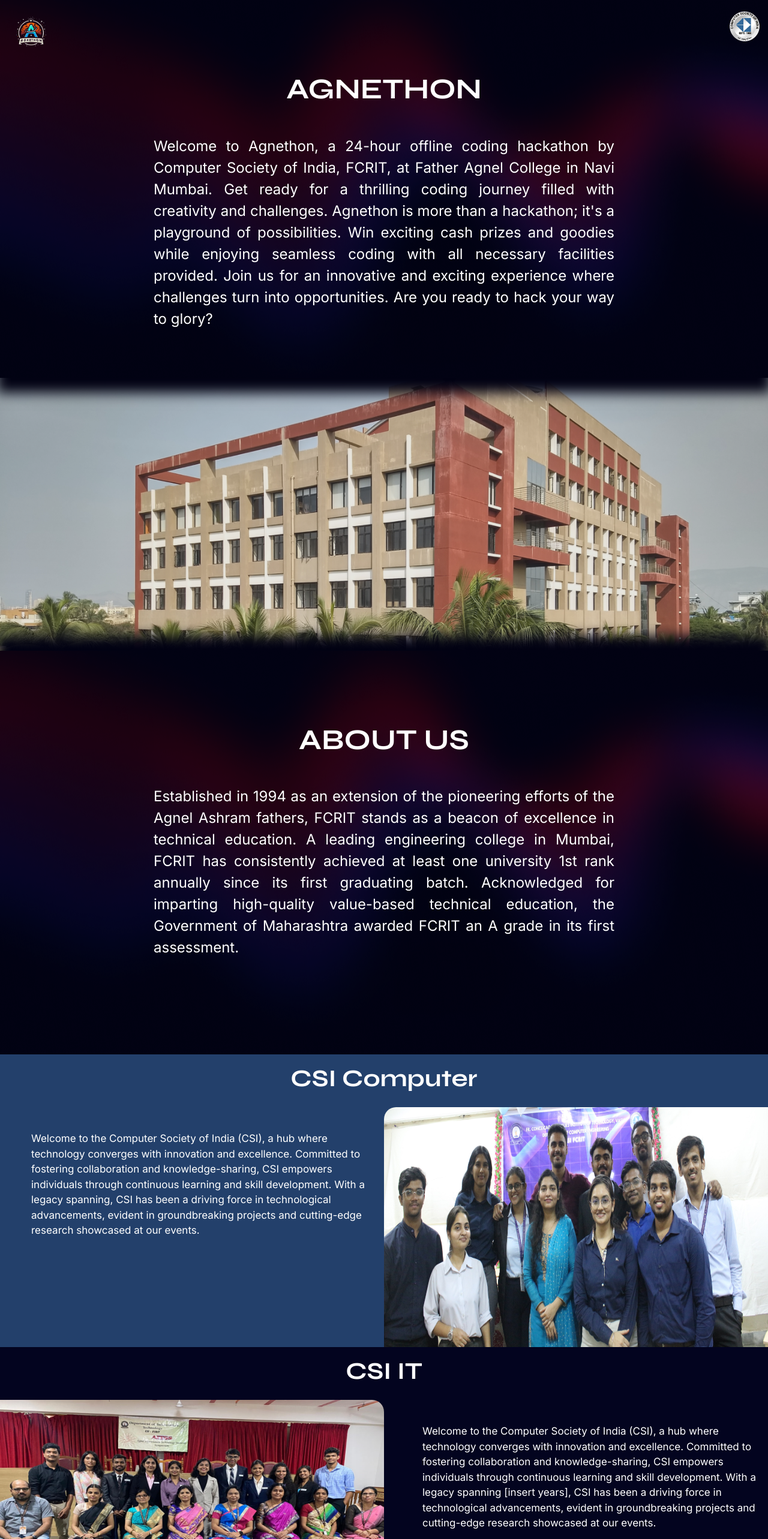
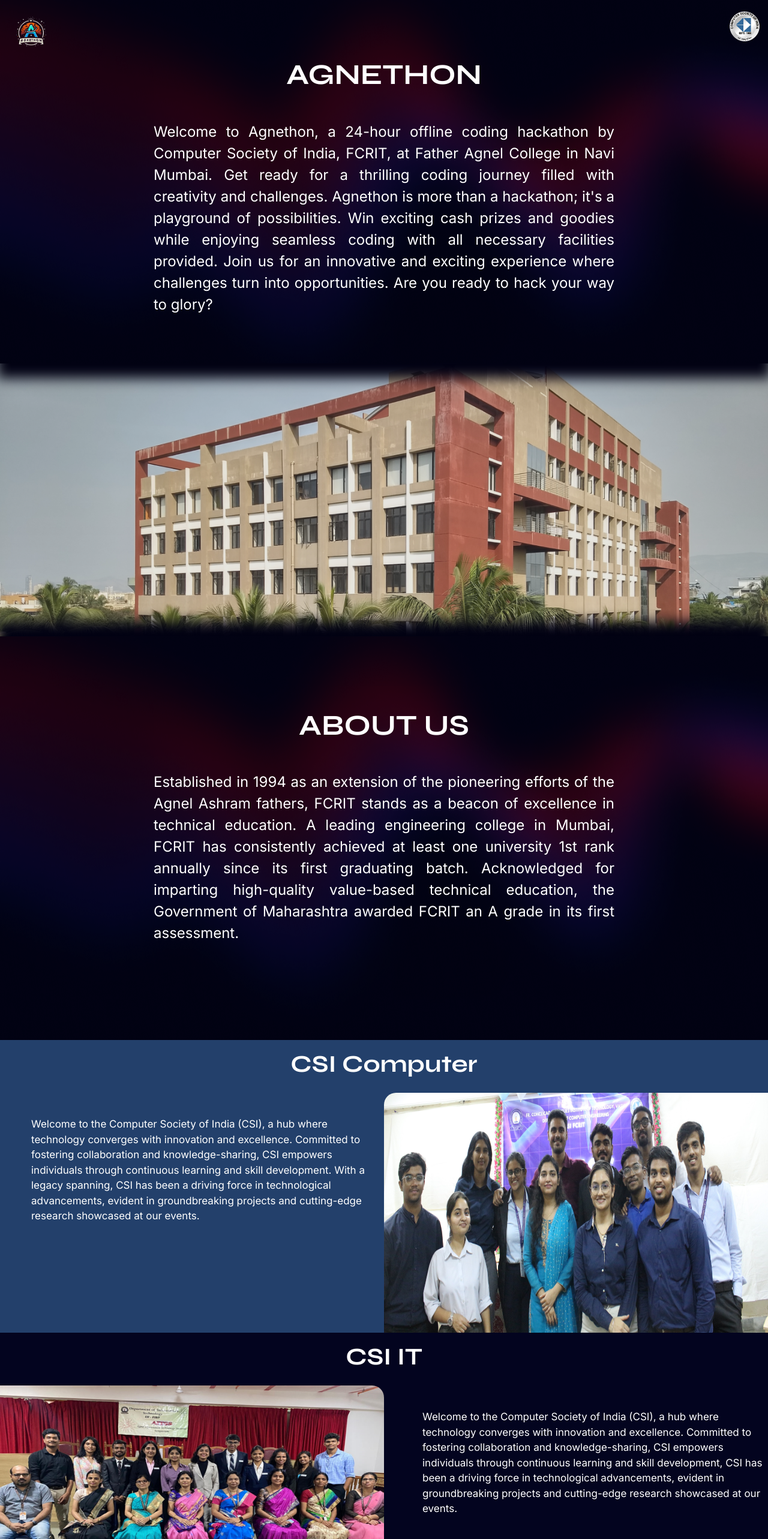
Before and after one commit to CSI-FCRIT-Computer/CSI-Hackathon, a React (Create React App) app: page /about in a window 1280 px wide. Shown: the top 2566 px of the page at 60% size. Built offline with nearby package versions, Linux system fonts and the light colour scheme.

Commit message:
Minor changes

```diff
--- a/src/components/About/About.css
+++ b/src/components/About/About.css
@@ -48,7 +48,7 @@
 }
 
 .About .about-agnethon h1{
-  padding-top: 5vh;
+  padding-top: 2vh;
 }
 
 
@@ -137,6 +137,9 @@
   .About .about-us-text p{
     font-size:18px;
   }
+  .About .about-agnethon p{
+    font-size: 18px;
+  }
 }
 /* for about csi comp */
 .About .csi-grid .csi-comp-head{
@@ -158,6 +161,7 @@
   transform: translateX(-120%) skewX(45deg);
   transition: transform 1s ease-in-out;
   overflow-x: hidden;
+
 }
 .About .csi-grid .scale-in .comp-text{
   transform:translateX(0) skewX(0deg);
@@ -196,6 +200,7 @@
   padding-top:5vh;
   overflow-y: scroll;
   overflow-x: hidden;
+  /* text-align: justify; */
 }
 
 .About .csi-grid .scaling-component .it-text{
--- a/src/components/About/About.jsx
+++ b/src/components/About/About.jsx
@@ -1,5 +1,6 @@
 import React, { useState } from "react";
 import { motion as m } from "framer-motion";
+import { useScroll } from "framer-motion"
 import "./About.css";
 import { useNavigate } from "react-router-dom";
 import logo from "../assets/logo.png";
@@ -13,6 +14,8 @@ import Close from "./images/cancel_FILL0_wght400_GRAD0_opsz24.svg";
 
 const About = () => {
   const [closed, setClosed] = useState(false);
+  const { scrollYProgress } = useScroll();
+
   const navigate = useNavigate();
 
   const handleButtonClick = () => {
@@ -22,6 +25,7 @@ const About = () => {
     }, 700);
   };
   return (
+
     <div className="About about-container">
       <m.div
         initial={{ y: "-100vh" }}
--- a/src/components/About/CsiGrid.jsx
+++ b/src/components/About/CsiGrid.jsx
@@ -39,8 +39,7 @@ const CsiGrid=()=>{
 
         const itText=`Welcome to the Computer Society of India (CSI), a hub where technology converges with
         innovation and excellence. Committed to fostering collaboration and knowledge-sharing,
-        CSI empowers individuals through continuous learning and skill development. With a legacy
-        spanning [insert years], CSI has been a driving force in technological advancements,
+        CSI empowers individuals through continuous learning and skill development, CSI has been a driving force in technological advancements,
         evident in groundbreaking projects and cutting-edge research showcased at our events.`
 
 
```
